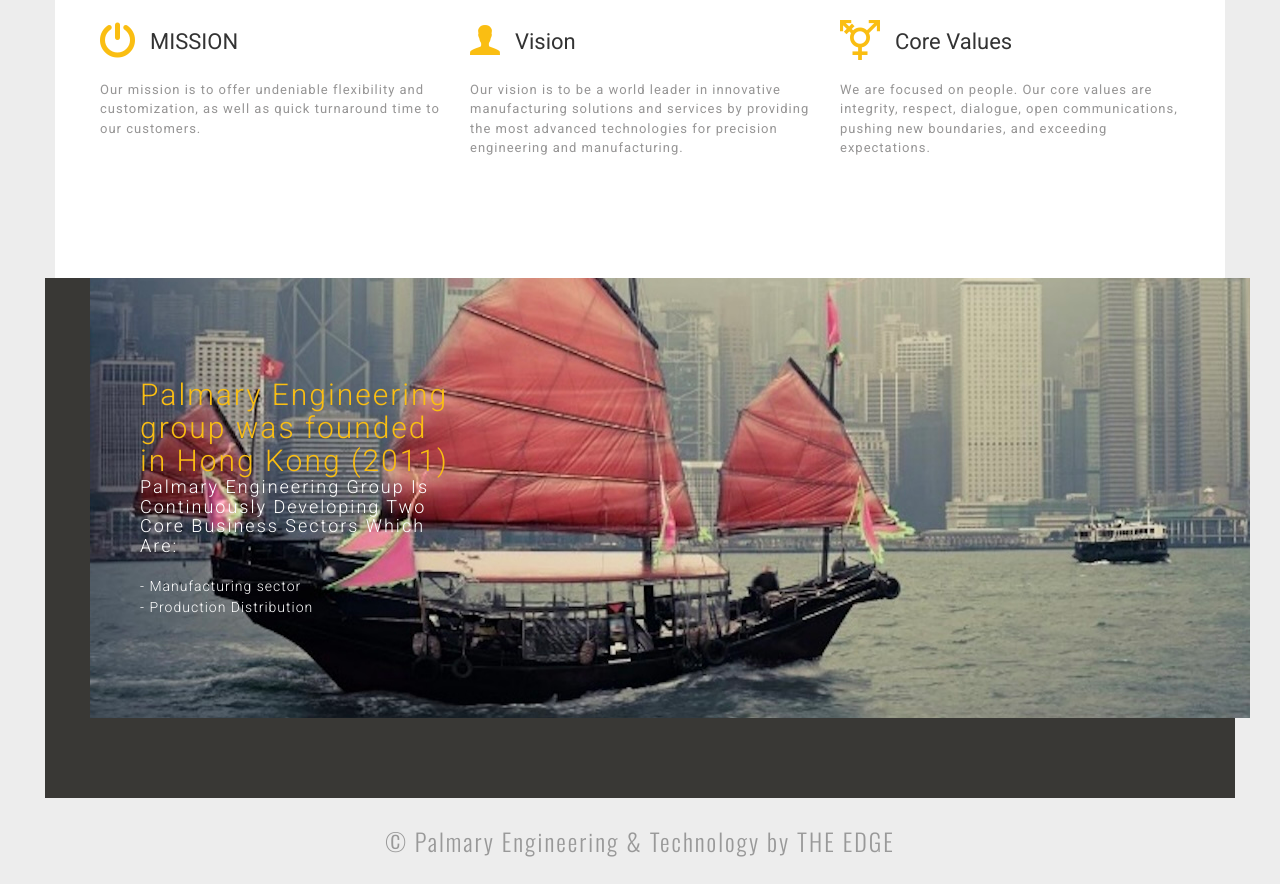
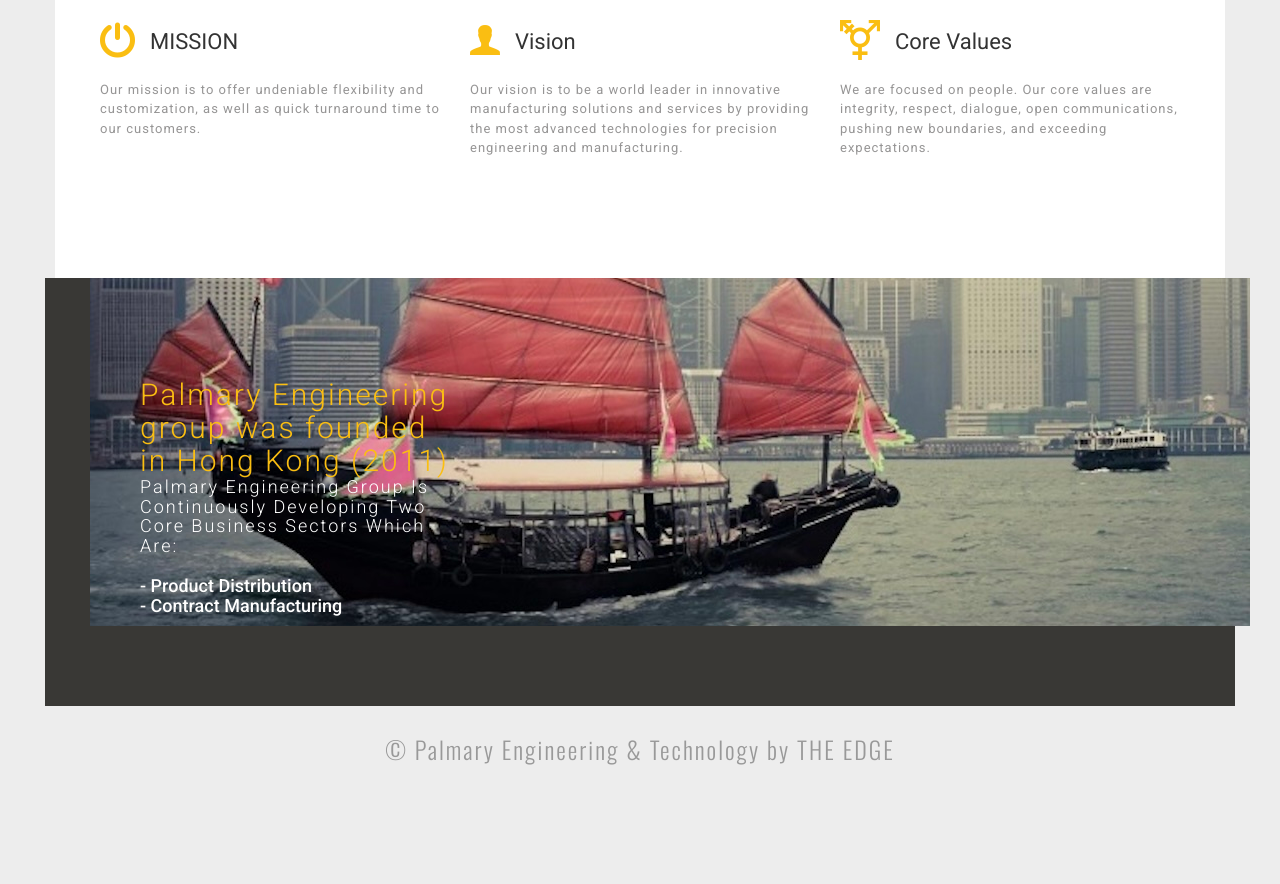
Before and after one commit to the2dge/palmary, a plain HTML site: page about.html in a window 1280 px wide. Shown: the part 784-1668 px from the top of the page. After the commit the page ends 1576 px from the top, so only its background shows below. Drawn offline with nearby package versions, Linux system fonts and the light colour scheme; a script that the page names is missing; files whose address does not match are found by name.

Commit message:
Update about.html

```diff
--- a/about.html
+++ b/about.html
@@ -166,9 +166,9 @@ manufacturing.
                             <div class="col-sm-4">
                                 <h2 class="m-s-title">Palmary Engineering group was founded in Hong Kong (2011)</h2>
                                 <h4 class="m-p-title">Palmary Engineering group is continuously developing two core business sectors which are:</h4>
-                                <p> - Manufacturing sector <br>
-                                    - Production Distribution
-                                </p>
+                                <h4>- Product Distribution<br>
+                                     - Contract Manufacturing
+                                </h4>
                             </div>
                         </div>
                     </div>
```
